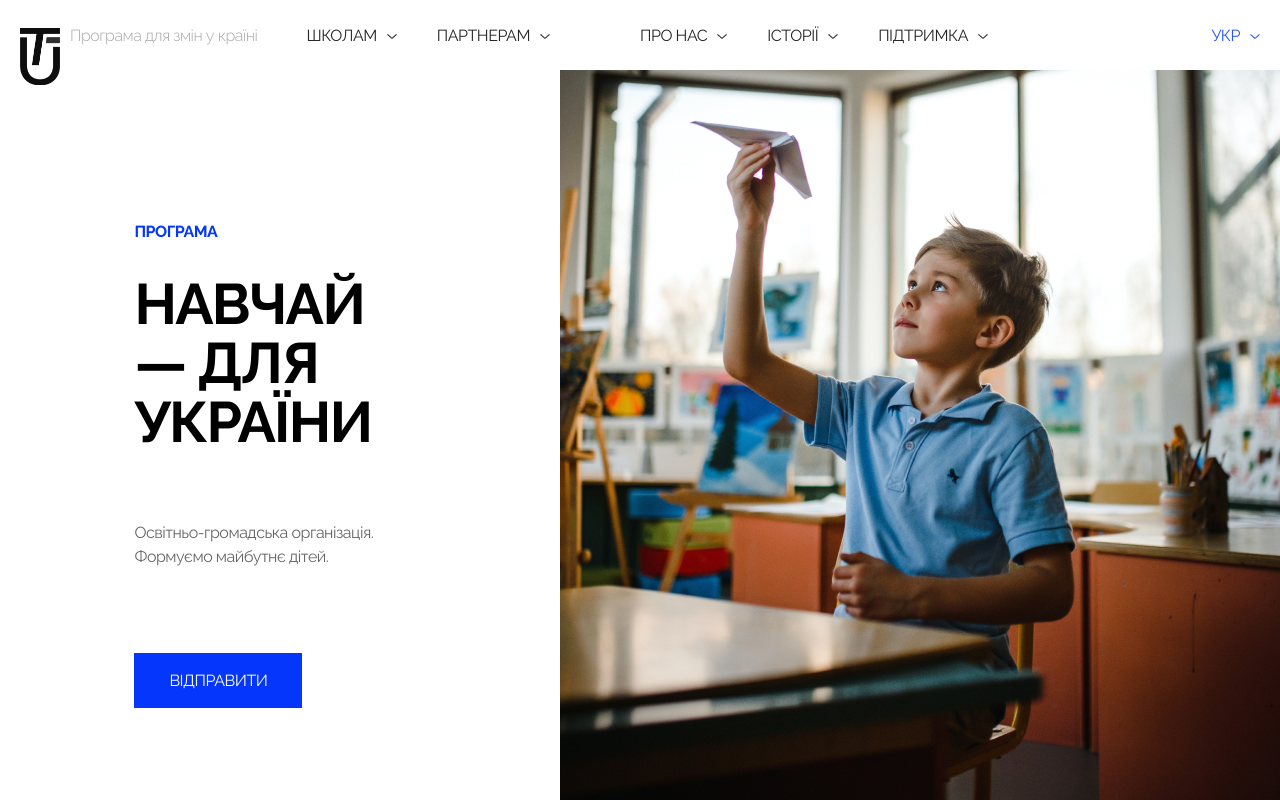
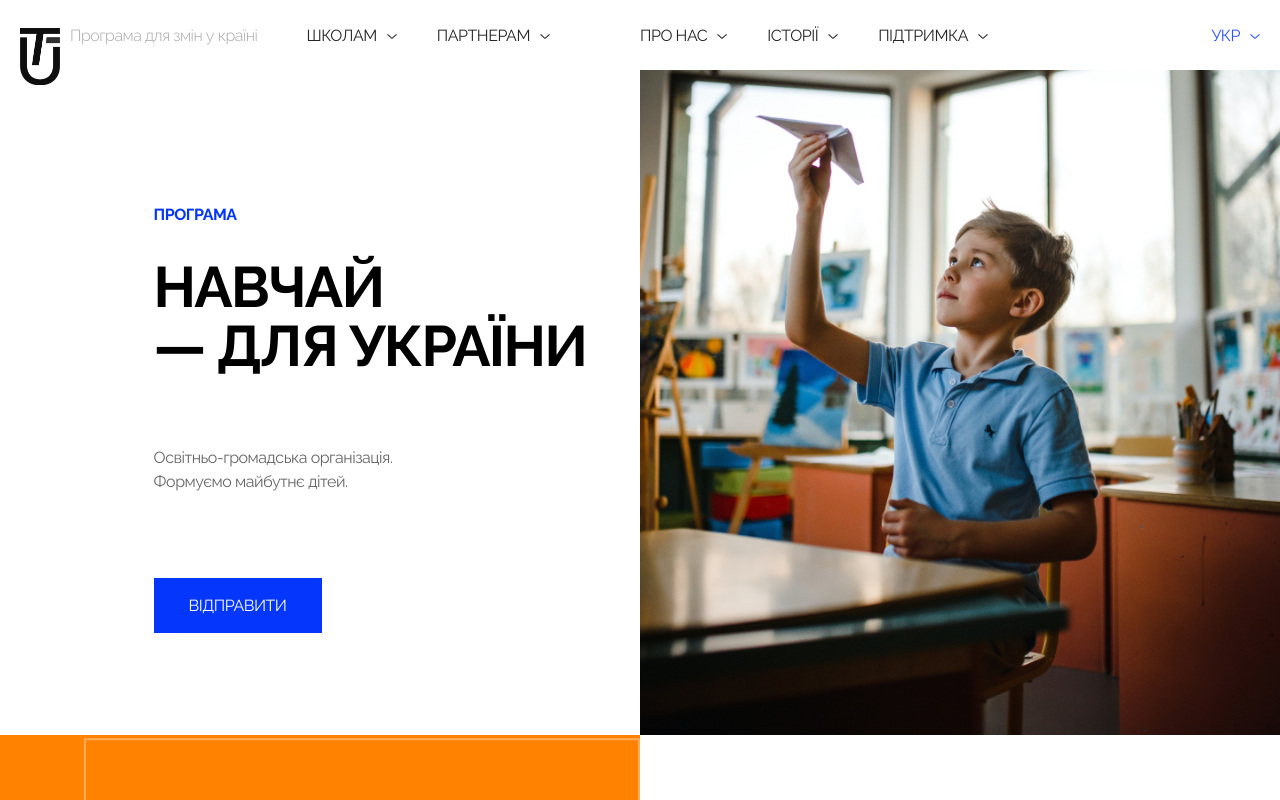
Before and after one commit to DmytroPuchkov/frontend-basic-course-prjctr, a plain HTML site: page w3_3/index.html in a window 1280 px wide. Shown: the top 800 px of the page. Drawn offline with Linux system fonts and the light colour scheme.

Commit message:
Fix: image in program section

```diff
--- a/w3_3/style.css
+++ b/w3_3/style.css
@@ -71,6 +71,7 @@ h2 {
 
 .header__logo span {
   padding-left: 50px;
+  padding-right: 24px;
 }
 
 .slogan {
@@ -124,6 +125,7 @@ h2 {
 .program__inner {
   display: flex;
   justify-content: space-between;
+  flex-wrap: wrap;
 }
 
 .program__left {
@@ -143,8 +145,8 @@ h2 {
 }
 
 .program__image {
-  width: 720px;
-  height: 748px;
+  width: 100%;
+  height: auto;
 }
 
 .title {
```
